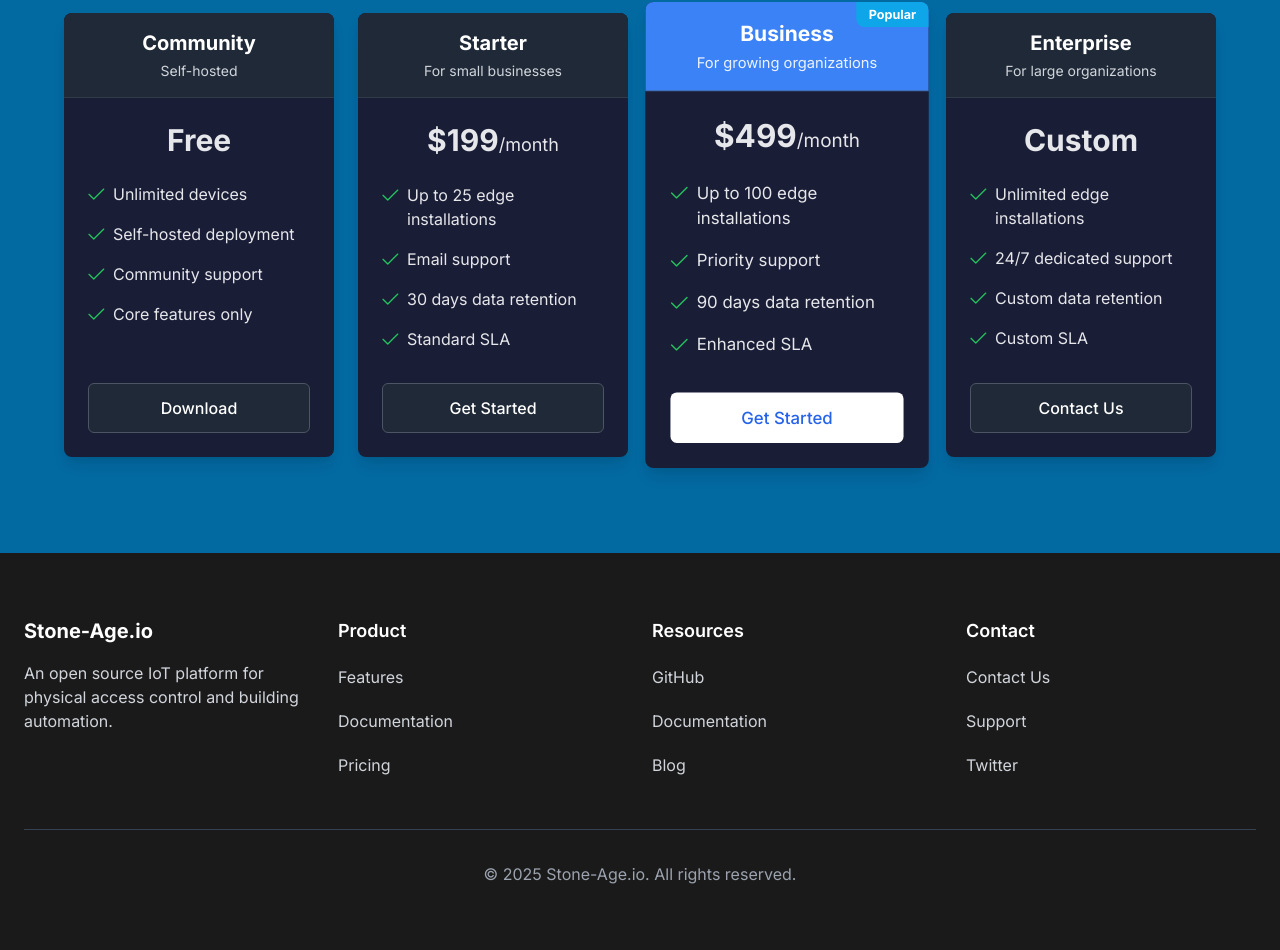
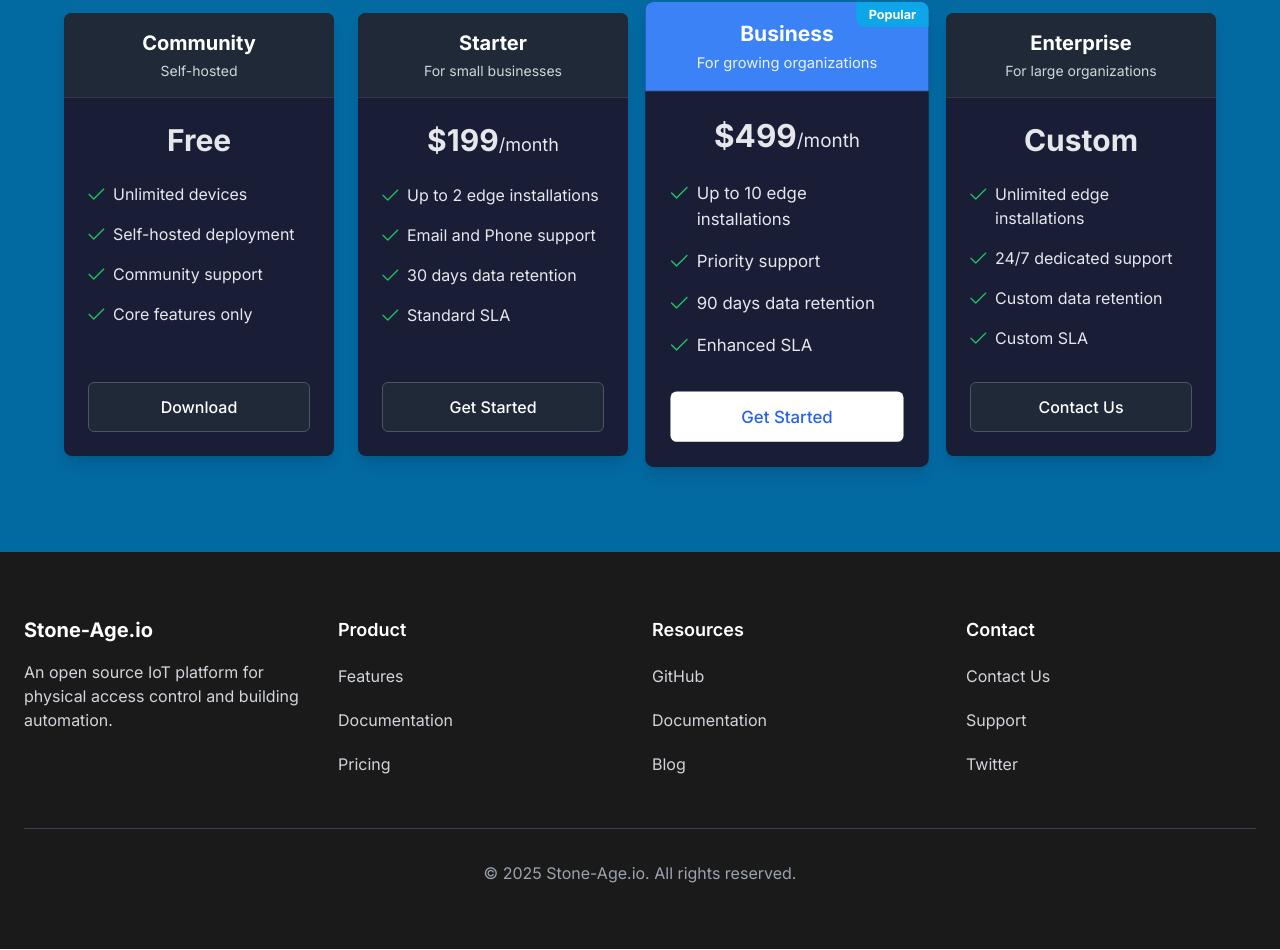
Before and after one commit to skeeeon/stone-age-website, a Vue app: page / in a window 1280 px wide. Shown: the part 4193-5143 px from the top of the page. Built offline with nearby package versions, Linux system fonts and the light colour scheme.

Commit message:
updated pricing section

```diff
--- a/src/components/home/CallToAction.vue
+++ b/src/components/home/CallToAction.vue
@@ -89,8 +89,8 @@ const pricingPlans = [
     subtitleClass: 'text-gray-300',
     price: '$199<span class="text-lg font-normal">/month</span>',
     features: [
-      'Up to 25 edge installations',
-      'Email support',
+      'Up to 2 edge installations',
+      'Email and Phone support',
       '30 days data retention',
       'Standard SLA'
     ],
@@ -106,7 +106,7 @@ const pricingPlans = [
     subtitleClass: 'text-white opacity-90',
     price: '$499<span class="text-lg font-normal">/month</span>',
     features: [
-      'Up to 100 edge installations',
+      'Up to 10 edge installations',
       'Priority support',
       '90 days data retention',
       'Enhanced SLA'
```
